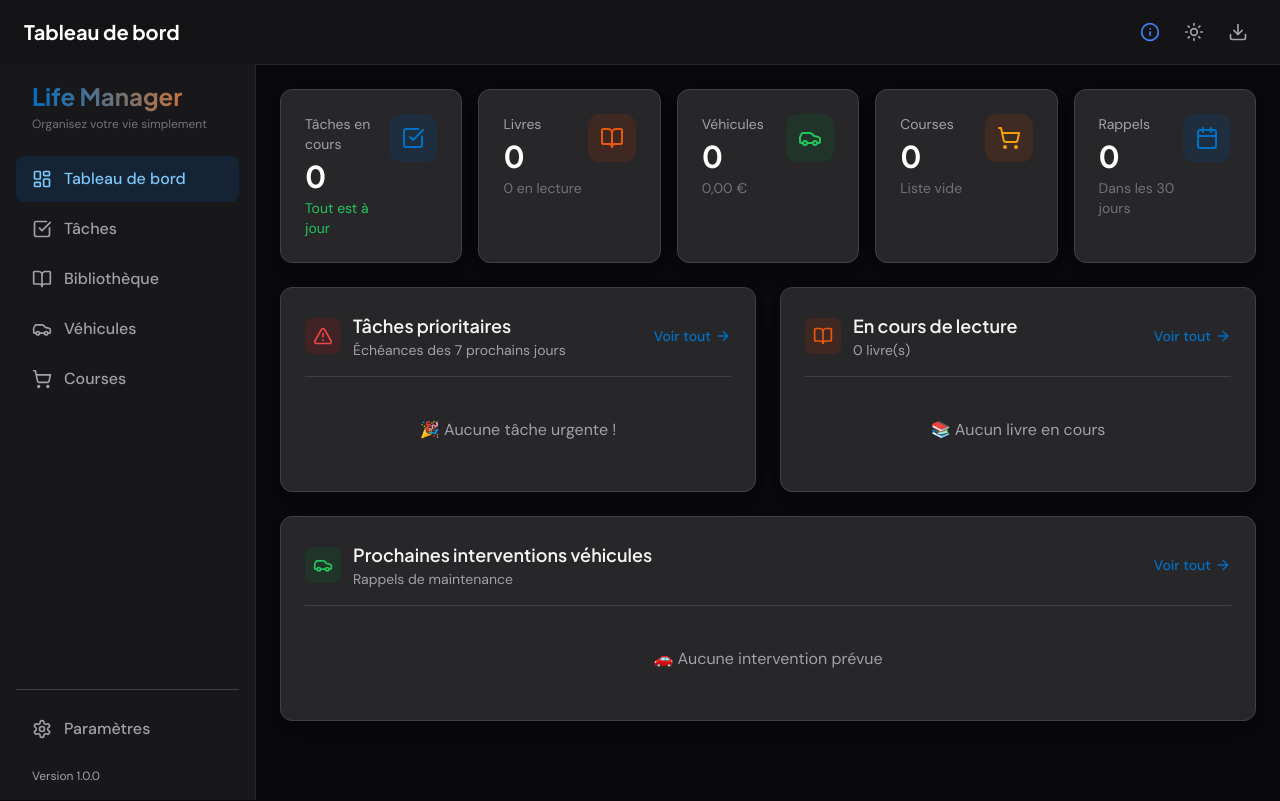
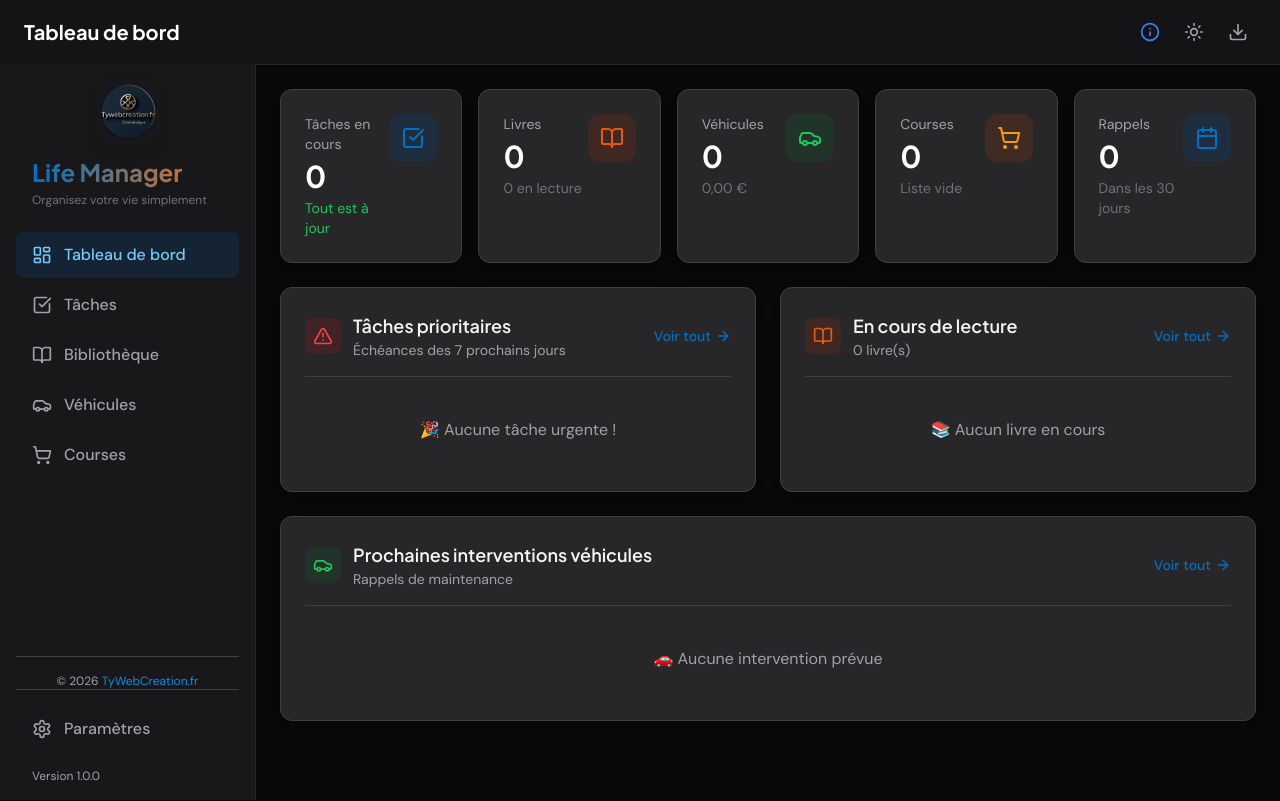
Before and after one commit to rcxdwwm/lifeManager-tywebcreation, a React (Vite) app: page / in a window 1280 px wide. Built offline with nearby package versions, Linux system fonts and the light colour scheme.

Commit message:
Ajout logo et copyright dans sidebar

```diff
--- a/src/components/layout/Sidebar.jsx
+++ b/src/components/layout/Sidebar.jsx
@@ -49,6 +49,14 @@ const Sidebar = ({ isOpen, onClose }) => {
         <nav className="flex flex-col h-full p-4">
           {/* Logo / Brand */}
           <div className="mb-6 px-4">
+            {/* Logo entreprise */}
+            <div className="flex justify-center mb-3">
+              <img
+                src="/lifeManager-tywebcreation/icon-192.png"
+                alt="TyWebCreation Logo"
+                className="h-16 w-16 rounded-xl shadow-soft"
+              />
+            </div>
             <h2 className="text-2xl font-display font-bold bg-gradient-to-r from-primary-600 to-accent-500 bg-clip-text text-transparent">
               Life Manager
             </h2>
@@ -86,6 +94,21 @@ const Sidebar = ({ isOpen, onClose }) => {
               })}
           </div>
 
+          {/* Copyright en bas */}
+          <div className="pt-4 mt-4 border-t border-surface-200 dark:border-surface-700">
+            <div className="text-center text-xs text-surface-400">
+              <span>© {new Date().getFullYear()} </span>
+              <a
+                href="https://tywebcreation.fr"
+                target="_blank"
+                rel="noopener noreferrer"
+                className="text-primary-500 hover:text-primary-600 hover:underline"
+              >
+                TyWebCreation.fr
+              </a>
+            </div>
+          </div>
+
           {/* Settings en bas */}
           <div className="pt-4 border-t border-surface-200 dark:border-surface-700">
             {modules
```
Also changed, not shown: public/icon-192.png (added), public/icon-512.png (added).
